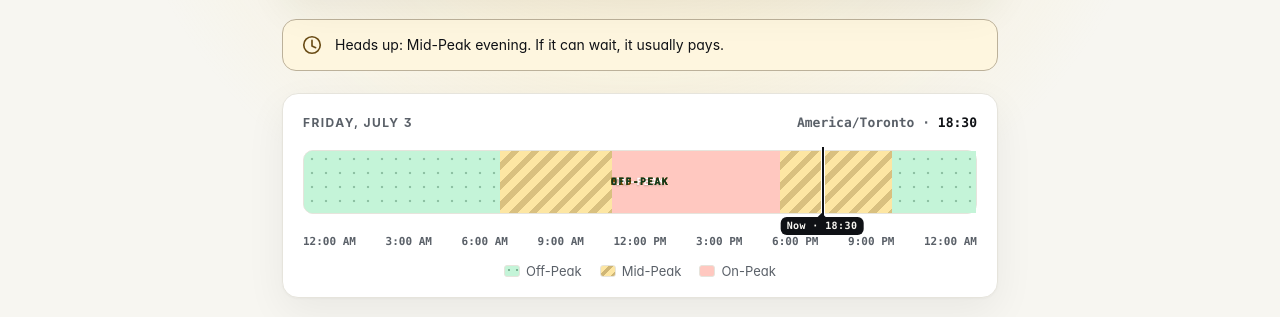
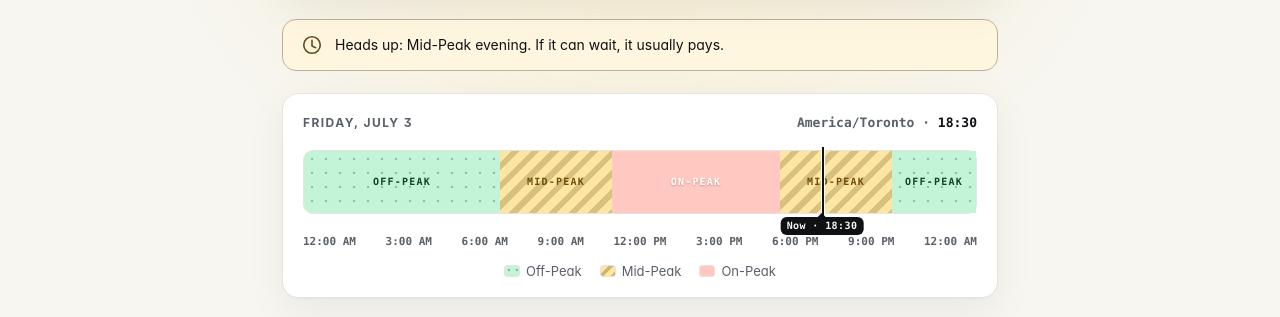
Before and after one commit to JorgeQuijano/tou-now, a website: page index.html in a window 1280 px wide. Shown: the part 400-717 px from the top of the page. Drawn offline with Linux system fonts and the light colour scheme.

Commit message:
Phase 2c: fix .bar position so labels fill each band, not the whole chart

```diff
--- a/style.css
+++ b/style.css
@@ -288,7 +288,11 @@ main {
 /* Keep the bars contained while letting the now-badge escape. */
 .chart > .bar:first-child { border-top-left-radius: 9px; border-bottom-left-radius: 9px; }
 .chart > .bar:last-child  { border-top-right-radius: 9px; border-bottom-right-radius: 9px; overflow: hidden; }
-.bar { height: 100%; transition: filter .25s ease; }
+.bar {
+  height: 100%;
+  position: relative; /* containing block for the .bar-label span */
+  transition: filter .25s ease;
+}
 .bar.off {
   background:
     radial-gradient(circle at 8px 8px, color-mix(in srgb, var(--off-fg) 30%, transparent) 1.2px, transparent 1.6px) 0 0/14px 14px,
```
Also changed, not shown: index.html (+1 -1 lines).
